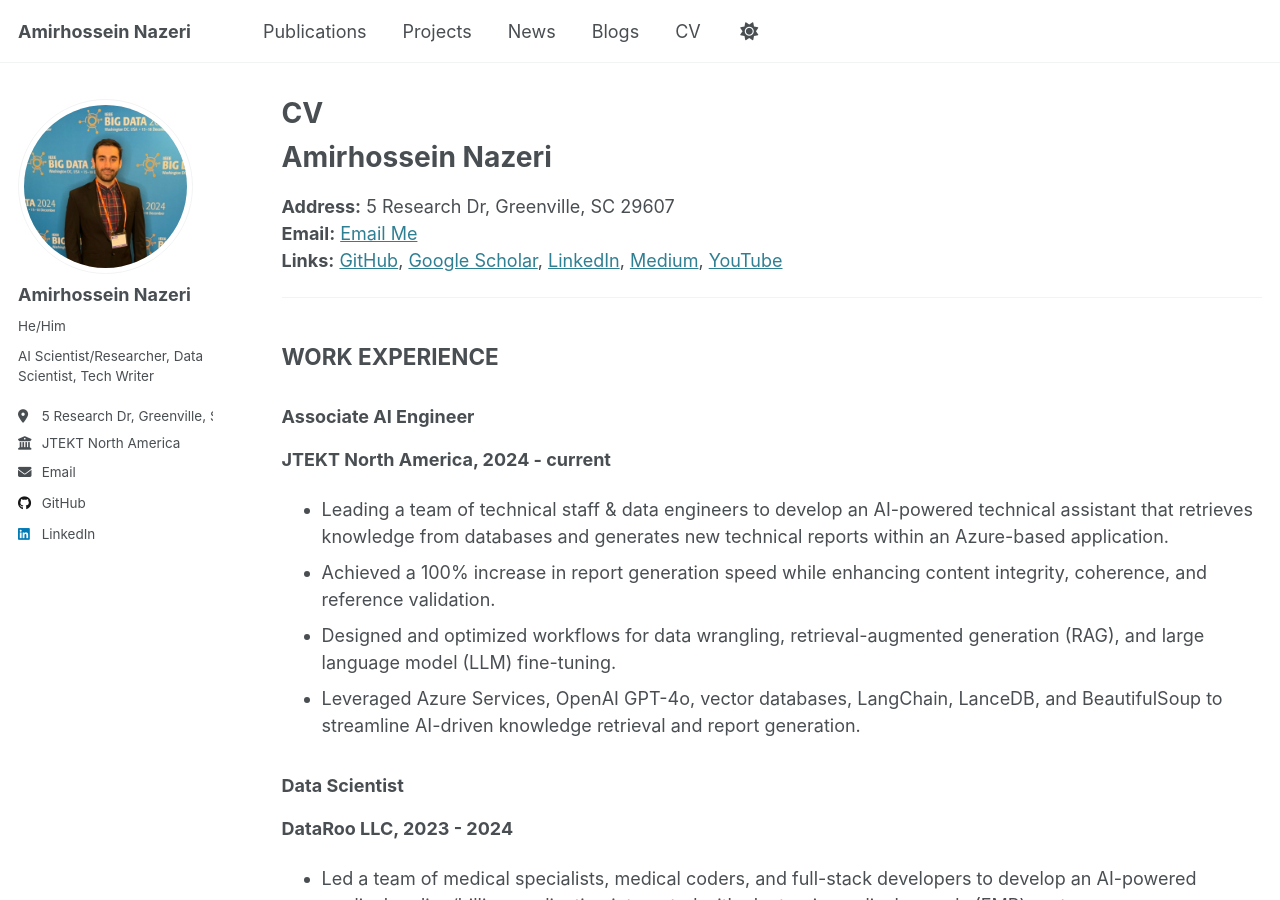
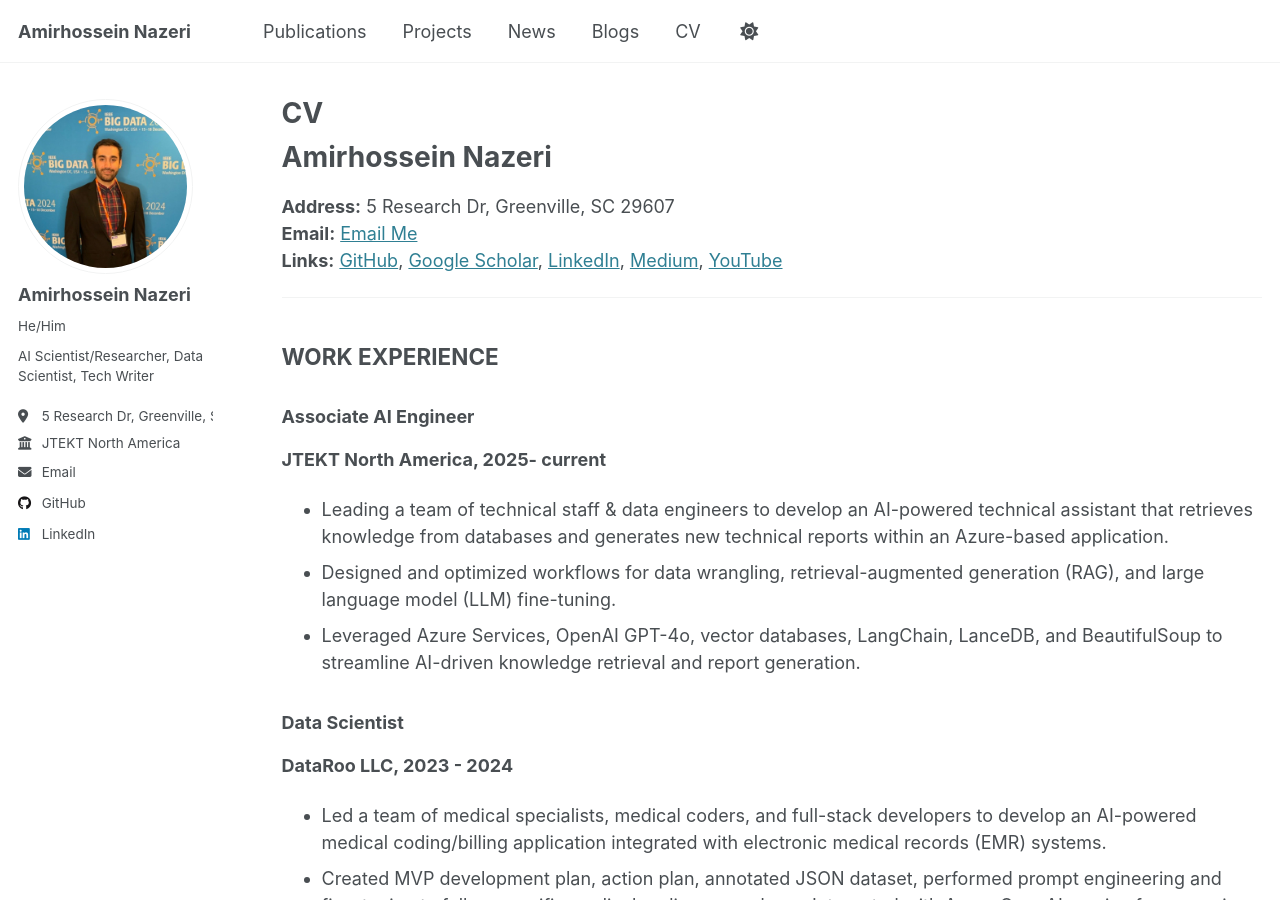
Before and after one commit to amirhnazerii/amirhnazerii.github.io, a Jekyll site: the page built from _pages/cv.md, in a window 1280 px wide and 900 px high. Built offline with Jekyll 4.4.1, drawn with Linux system fonts in a browser that asks for light colours.

Commit message:
edited v1.0

```diff
--- a/_pages/cv.md
+++ b/_pages/cv.md
@@ -18,9 +18,9 @@ redirect_from:
 ## WORK EXPERIENCE
 
 ### Associate AI Engineer
-**JTEKT North America, 2024 - current**
+**JTEKT North America, 2025- current**
 - Leading a team of technical staff & data engineers to develop an AI-powered technical assistant that retrieves knowledge from databases and generates new technical reports within an Azure-based application.
-- Achieved a 100% increase in report generation speed while enhancing content integrity, coherence, and reference validation.
+<!-- - Achieved a 100% increase in report generation speed while enhancing content integrity, coherence, and reference validation. -->
 - Designed and optimized workflows for data wrangling, retrieval-augmented generation (RAG), and large language model (LLM) fine-tuning.
 - Leveraged Azure Services, OpenAI GPT-4o, vector databases, LangChain, LanceDB, and BeautifulSoup to streamline AI-driven knowledge retrieval and report generation.
 
```
